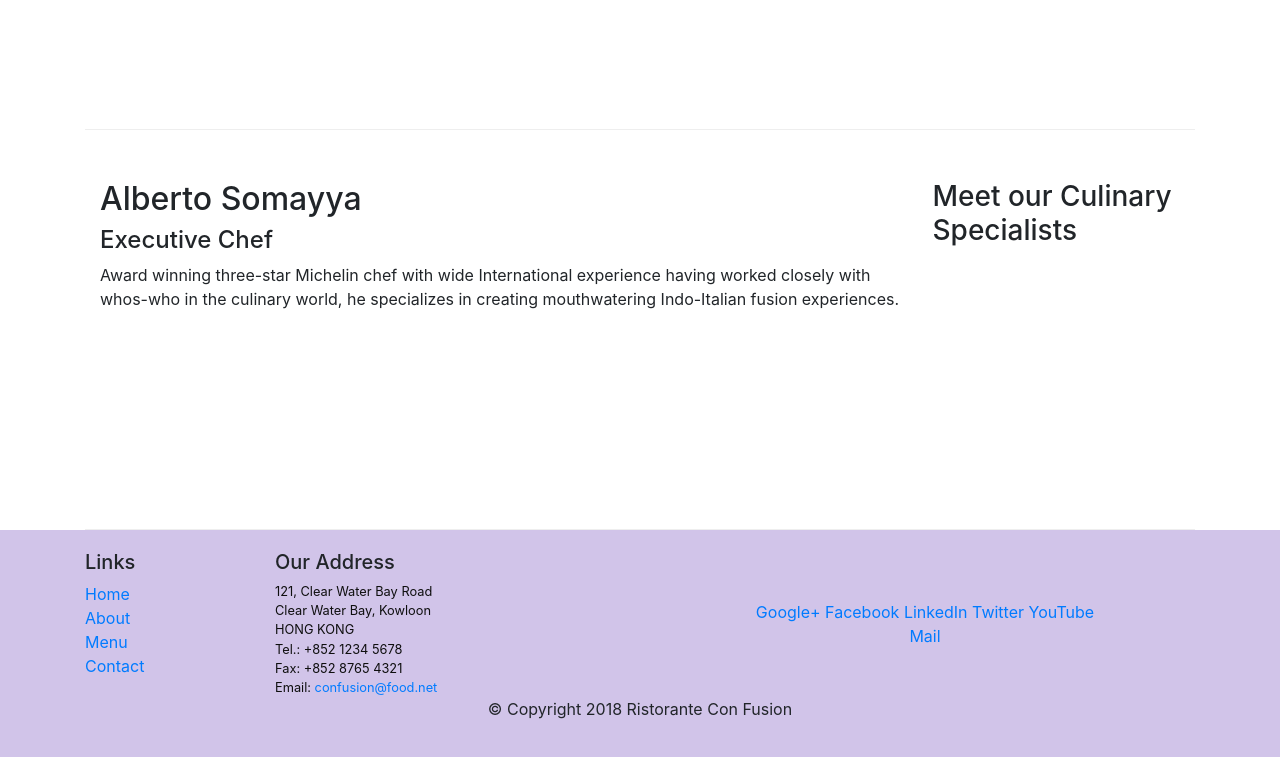
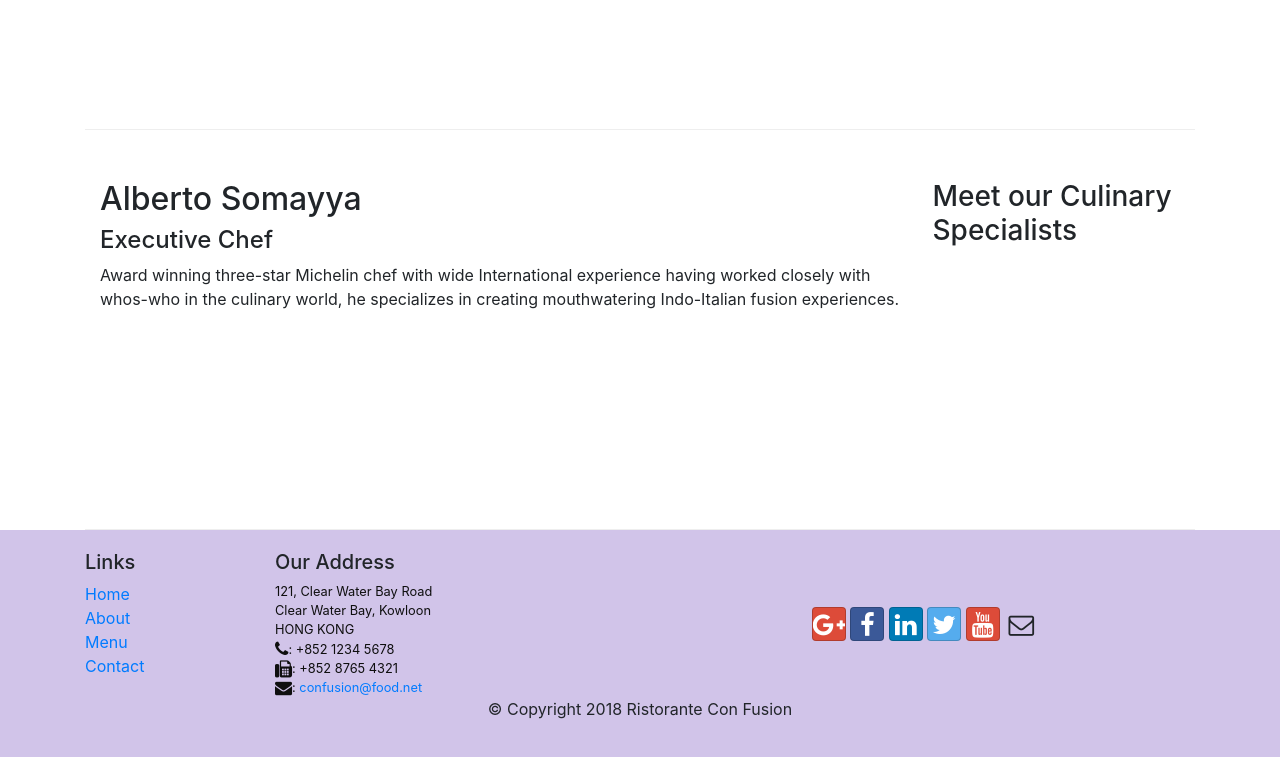
Before and after one commit to Boudjaa/WebsiteForRistoranteConFusion-CourseraCertification, a website: page index.html in a window 1280 px wide. Shown: the part 1004-1761 px from the top of the page. Drawn offline with nearby package versions, Linux system fonts and the light colour scheme.

Commit message:
Icon Fonts

```diff
--- a/index.html
+++ b/index.html
@@ -9,7 +9,10 @@
 
      <!-- Bootstrap CSS -->
      <link rel="stylesheet" href="node_modules/bootstrap/dist/css/bootstrap.min.css">
+     <link rel="stylesheet" href="node_modules/font-awesome/css/font-awesome.min.css">
+     <link rel="stylesheet" href="node_modules/bootstrap-social/bootstrap-social.css">
      <link href="css/styles.css" rel="stylesheet">
+
     <title>Ristorante Con Fusion</title>
 </head>
 
@@ -23,10 +26,10 @@
      <a class="navbar-brand mr-auto" href="#">Ristorante Con Fusion</a>
      <div class="collapse navbar-collapse" id="Navbar">
             <ul class="navbar-nav mr-auto">
-                    <li class="nav-item active"><a class="nav-link" href="#">Home</a></li>
-                    <li class="nav-item"><a class="nav-link" href="./aboutus.html">About</a></li>
-                    <li class="nav-item"><a class="nav-link" href="#">Menu</a></li>
-                    <li class="nav-item"><a class="nav-link" href="#">Contact</a></li>
+                    <li class="nav-item active"><a class="nav-link" href="#"><span class="fa fa-home"></span> Home</a></li>
+                    <li class="nav-item"><a class="nav-link" href="./aboutus.html"><span class="fa fa-info fa-lg"></span> About</a></li>
+                    <li class="nav-item"><a class="nav-link" href="#"><span class="fa fa-list fa-lg"></span> Menu</a></li>
+                    <li class="nav-item"><a class="nav-link" href="#"><span class="fa fa-address-card fa-lg"></span>  Contact</a></li>
             </ul>
      </div>
  </div>
@@ -97,20 +100,22 @@
 		              121, Clear Water Bay Road<br>
 		              Clear Water Bay, Kowloon<br>
 		              HONG KONG<br>
-		              Tel.: +852 1234 5678<br>
-		              Fax: +852 8765 4321<br>
-		              Email: <a href="mailto:confusion@food.net">confusion@food.net</a>
+		              <i class="fa fa-phone fa-lg"></i>: +852 1234 5678<br>
+                      <i class="fa fa-fax fa-lg"></i>: +852 8765 4321<br>
+                      <i class="fa fa-envelope fa-lg"></i>:
+                      <a href="mailto:confusion@food.net">confusion@food.net</a>
 		           </address>
                 </div>
                 <div class="col-12 col-sm-4 align-self-center">
-                    <div class="text-center">
-                        <a href="http://google.com/+">Google+</a>
-                        <a href="http://www.facebook.com/profile.php?id=">Facebook</a>
-                        <a href="http://www.linkedin.com/in/">LinkedIn</a>
-                        <a href="http://twitter.com/">Twitter</a>
-                        <a href="http://youtube.com/">YouTube</a>
-                        <a href="mailto:">Mail</a>
-                    </div>
+                        <div class="text-center">
+                                <a class="btn btn-social-icon btn-google" href="http://google.com/+"><i class="fa fa-google-plus"></i></a>
+                                <a class="btn btn-social-icon btn-facebook" href="http://www.facebook.com/profile.php?id="><i class="fa fa-facebook"></i></a>
+                                <a class="btn btn-social-icon btn-linkedin" href="http://www.linkedin.com/in/"><i class="fa fa-linkedin"></i></a>
+                                <a class="btn btn-social-icon btn-twitter" href="http://twitter.com/"><i class="fa fa-twitter"></i></a>
+                                <a class="btn btn-social-icon btn-google" href="http://youtube.com/"><i class="fa fa-youtube"></i></a>
+                                <a class="btn btn-social-icon" href="mailto:"><i class="fa fa-envelope-o"></i></a>
+                            </div>
+
                 </div>
            </div>
            <div class="row justify-content-center">
--- a/package.json
+++ b/package.json
@@ -14,8 +14,10 @@
     "lite-server": "^2.3.0"
   },
   "dependencies": {
-    "bootstrap": "^4.0.0",
-    "jquery": "^3.3.1",
+    "bootstrap": "^4.3.1",
+    "bootstrap-social": "^5.1.1",
+    "font-awesome": "^4.7.0",
+    "jquery": "^3.4.1",
     "popper.js": "^1.12.9"
   }
 }
```
Also changed, not shown: aboutus.html (+15 -10 lines), 1 other file.
